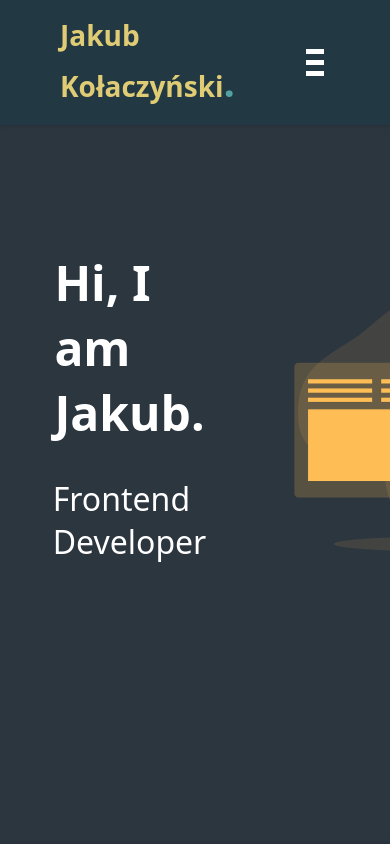
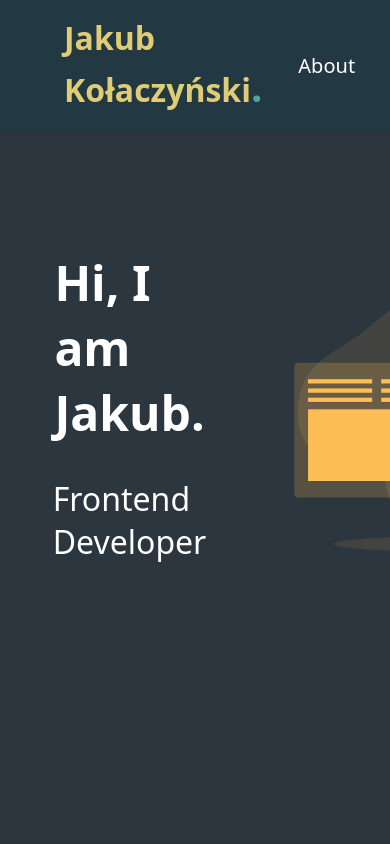
Before and after one commit to Xenko10/personal-webpage, a React (Vite) app: page / in a window 390 px wide. Shown: the top 844 px of the page. Built offline with nearby package versions, Linux system fonts and the light colour scheme.

Commit message:
Revert "add responsive hamburger in navbar (without menu for small screens)"
This reverts commit 578f9bdb4dcbf7a51c6874318fd576e3ad54b549.

```diff
--- a/src/components/Navbar/Navbar.module.css
+++ b/src/components/Navbar/Navbar.module.css
@@ -12,7 +12,7 @@ nav {
   justify-content: space-between;
   gap: 2rem;
   align-items: center;
-  padding: 1rem 3.75rem;
+  padding: 1rem 4rem;
   font-size: 1.25rem;
 
   box-shadow: 0 0 5px 0 rgba(0, 0, 0, 0.2);
@@ -25,15 +25,6 @@ nav {
 .logo {
   color: #dfcc74;
   text-decoration: none;
-}
-
-@media (max-width: 750px) {
-  .logo {
-    font-size: 1.75rem;
-  }
-  .logoListWrapper {
-    font-size: 1rem;
-  }
 }
 
 .dot {
@@ -74,54 +65,3 @@ nav {
   font-weight: bold;
   text-decoration: none;
 }
-
-@media (max-width: 655px) {
-  .nav ul {
-    display: none;
-  }
-}
-
-.hamburger {
-  position: relative;
-  display: block;
-  width: 35px;
-  cursor: pointer;
-
-  appearance: none;
-  background: none;
-  outline: none;
-  border: none;
-}
-
-@media (min-width: 656px) {
-  .hamburger {
-    display: none;
-  }
-  .mobileNav {
-    display: none;
-  }
-}
-
-.hamburger .bar,
-.hamburger:before,
-.hamburger:after {
-  content: "";
-  display: block;
-  width: 100%;
-  height: 5px;
-  background-color: #fff;
-  margin: 6px 0px;
-  transition: 0.4s;
-}
-
-.hamburger.isActive:before {
-  transform: rotate(-45deg) translate(-8px, 6px);
-}
-
-.hamburger.isActive:after {
-  transform: rotate(45deg) translate(-9px, -8px);
-}
-
-.hamburger.isActive .bar {
-  opacity: 0;
-}
--- a/src/components/Navbar/Navbar.tsx
+++ b/src/components/Navbar/Navbar.tsx
@@ -1,5 +1,4 @@
 import styles from "./Navbar.module.css";
-import { useState } from "react";
 
 function handleClick(e: React.MouseEvent<HTMLAnchorElement, MouseEvent>) {
   e.preventDefault();
@@ -9,8 +8,6 @@ function handleClick(e: React.MouseEvent<HTMLAnchorElement, MouseEvent>) {
 }
 
 export default function Navbar() {
-  const [isOpen, setIsOpen] = useState(false);
-
   return (
     <nav className={styles.nav}>
       <div className={styles.logoListWrapper}>
@@ -26,13 +23,6 @@ export default function Navbar() {
           <li>Projects</li>
           <li className={styles.contact}>Contact</li>
         </ul>
-        <button
-          className={`${styles.hamburger} ${isOpen ? styles.isActive : null}`}
-          onClick={() => {
-            setIsOpen(!isOpen);
-          }}>
-          <div className={styles.bar}></div>
-        </button>
       </div>
     </nav>
   );
```
